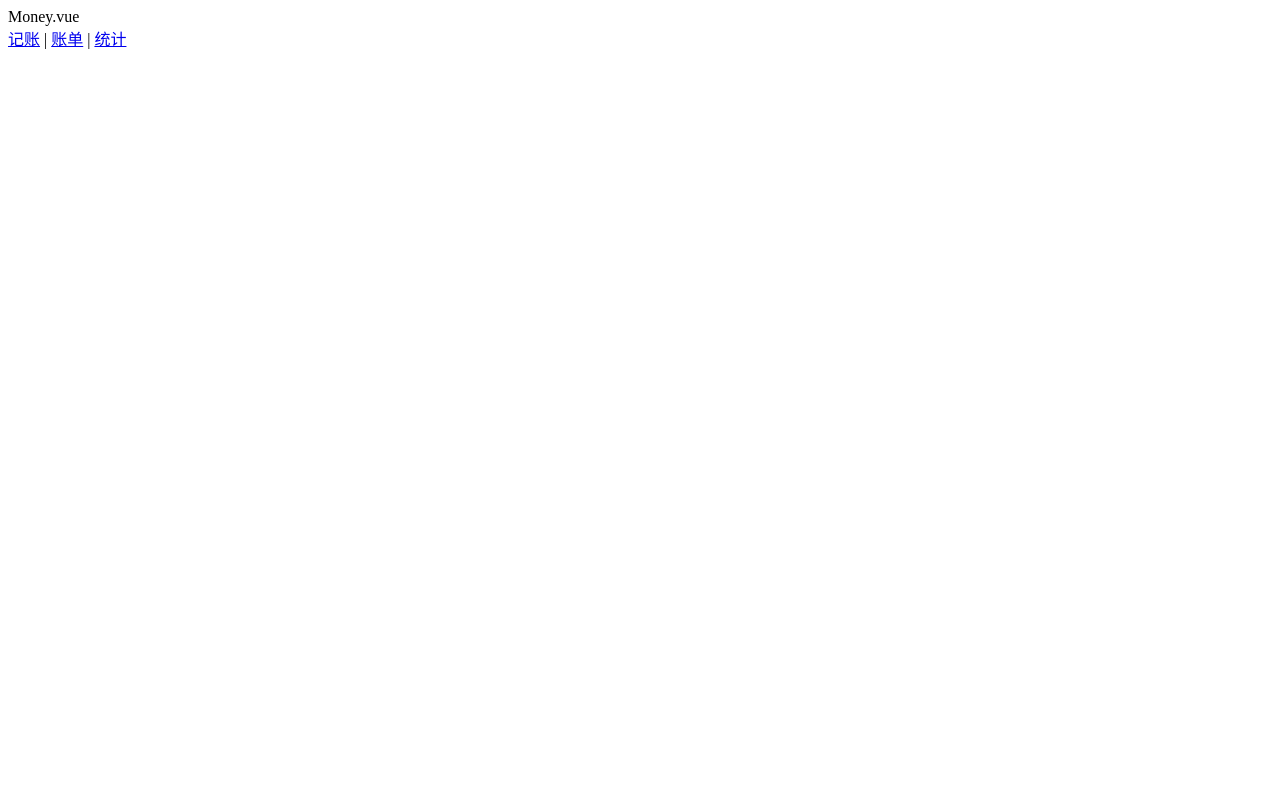
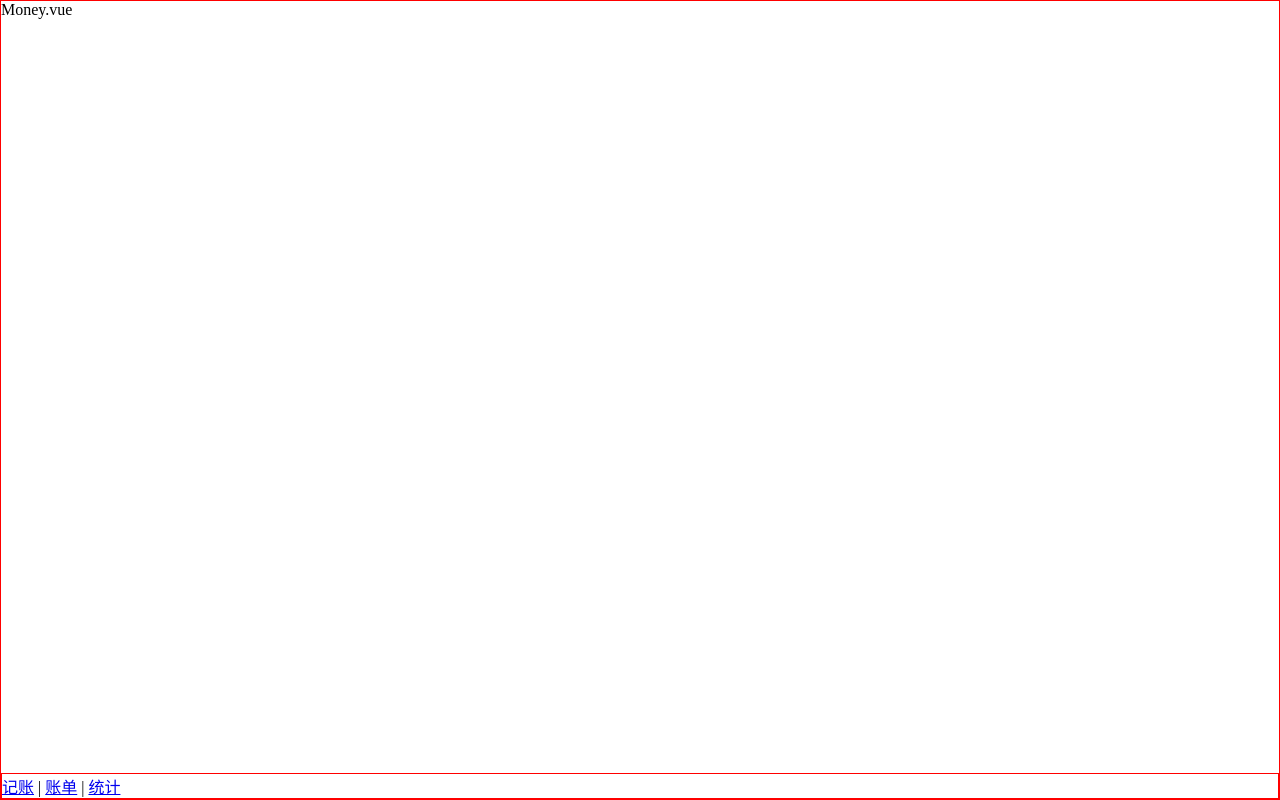
Before and after one commit to Derek-DZ/Accounting-project, a Vue app: page /labels#/money in a window 1280 px wide. Built offline with nearby package versions, Linux system fonts and the light colour scheme.

Commit message:
money页面布局

```diff
--- a/src/App.vue
+++ b/src/App.vue
@@ -5,4 +5,9 @@
 </template>
 
 <style lang="scss">
+  *{
+    margin:0;
+    padding: 0;
+    box-sizing: border-box;
+  }
 </style>
--- a/src/components/Nav.vue
+++ b/src/components/Nav.vue
@@ -1,5 +1,5 @@
 <template>
-  <div>
+  <div class="nav">
     <router-link to="/money">记账</router-link>
     |
     <router-link to="/labels">账单</router-link>
@@ -15,5 +15,7 @@
 </script>
 
 <style lang="scss" scoped>
-
+  .nav{
+    border: 1px solid red;
+  }
 </style>
--- a/src/router/index.ts
+++ b/src/router/index.ts
@@ -3,6 +3,7 @@
 import Money from '@/views/Money.vue';
 import Statistic from '@/views/Statistic.vue';
 import Labels from '@/views/Labels.vue';
+import NotFound from '@/views/NotFound.vue';
 
 
 
@@ -24,6 +25,10 @@
   {
     path: '/statistic',
     component: Statistic
+  },
+  {
+    path: '*',
+    component: NotFound
   }
 ];
 
--- a/src/views/Money.vue
+++ b/src/views/Money.vue
@@ -1,6 +1,8 @@
 <template>
-  <div>
-    Money.vue
+  <div class="nav-wrapper">
+    <div class="content">
+      Money.vue
+    </div>
     <Nav></Nav>
   </div>
 </template>
@@ -12,5 +14,14 @@
 </script>
 
 <style lang="scss" scoped>
-
+  .nav-wrapper {
+    border: 1px solid red;
+    display: flex;
+    flex-direction: column;
+    height: 100vh;
+  }
+  .content{
+    overflow: auto;
+    flex-grow: 1;
+  }
 </style>
--- /dev/null
+++ b/src/views/NotFound.vue
@@ -0,0 +1,18 @@
+<template>
+  <div>
+    <div>当前页面不存在，请检查网址是否正确</div>
+    <div>
+      <router-link to="/">返回首页</router-link>
+    </div>
+  </div>
+</template>
+
+<script lang="ts">
+  export default {
+    name: 'NotFound'
+  };
+</script>
+
+<style lang="scss" scoped>
+
+</style>
```
